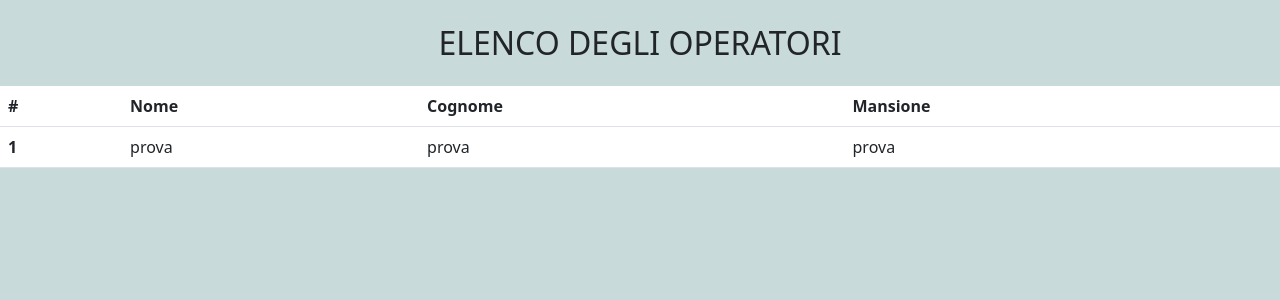
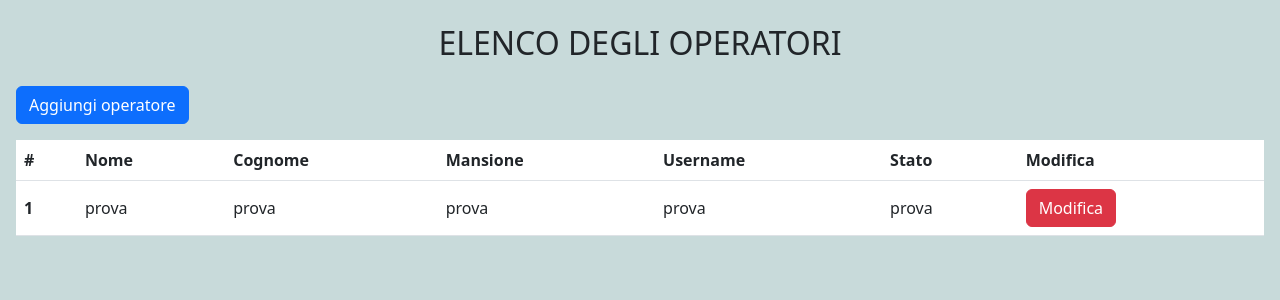
Before and after one commit to StefaniaSperani/form_at, a PHP site: page /operators.php in a window 1280 px wide. Shown: the top 300 px of the page. Run offline with PHP 8.4, Linux system fonts and the light colour scheme.

Commit message:
style operators.php

```diff
--- a/edit.php
+++ b/edit.php
@@ -14,7 +14,7 @@
 <body>
 
     <div class="app d-flex flex-column align-items-center py-4">
-        <h2 class="text-uppercase">Modifica i tuoi dati</h2>
+        <h2 class="text-uppercase">Modifica dati</h2>
         <form id="edit-form" method="post">
             <div class="mb-3">
                 <label for="lastname" class="form-label">Cognome</label>
--- a/login.php
+++ b/login.php
@@ -17,8 +17,8 @@ if (isset($_POST['submit'])) {
         header("Location: operators.php");
     } else {
         echo '<script>
-                        window.location.href = "index.php";
-                    </script>';
+            window.location.href = "index.php";
+            </script>';
     }
 }
 // $conn->close(); // Chiude la connessione al database
--- a/operators.php
+++ b/operators.php
@@ -13,8 +13,9 @@
 </head>
 
 <body>
-
+    <div class="m-3">
         <h2 class="text-uppercase text-center my-4">Elenco degli operatori</h2>
+        <button class="btn btn-primary mb-3"><a href="add.php">Aggiungi operatore</a></button>
         <table class="table">
             <thead>
                 <tr>
@@ -22,6 +23,9 @@
                     <th scope="col">Nome</th>
                     <th scope="col">Cognome</th>
                     <th scope="col">Mansione</th>
+                    <th scope="col">Username</th>
+                    <th scope="col">Stato</th>
+                    <th scope="col">Modifica</th>
                 </tr>
             </thead>
             <tbody>
@@ -30,9 +34,13 @@
                     <td>prova</td>
                     <td>prova</td>
                     <td>prova</td>
+                    <td>prova</td>
+                    <td>prova</td>
+                    <td><button class="btn btn-danger"><a href="edit.php">Modifica</a></button></td>
                 </tr>
             </tbody>
         </table>
+    </div>
 
     <!-- SCRIPT JS -->
     <!-- <script src="script.js"></script> -->
--- a/style.css
+++ b/style.css
@@ -1,3 +1,12 @@
 body{
     background-color: rgb(200, 218, 218);
 }
+
+button a{
+    text-decoration: none;
+    color: white;
+}
+
+tr{
+    vertical-align: middle;
+}
```
Lines whose indentation alone changed are shown as unchanged.
